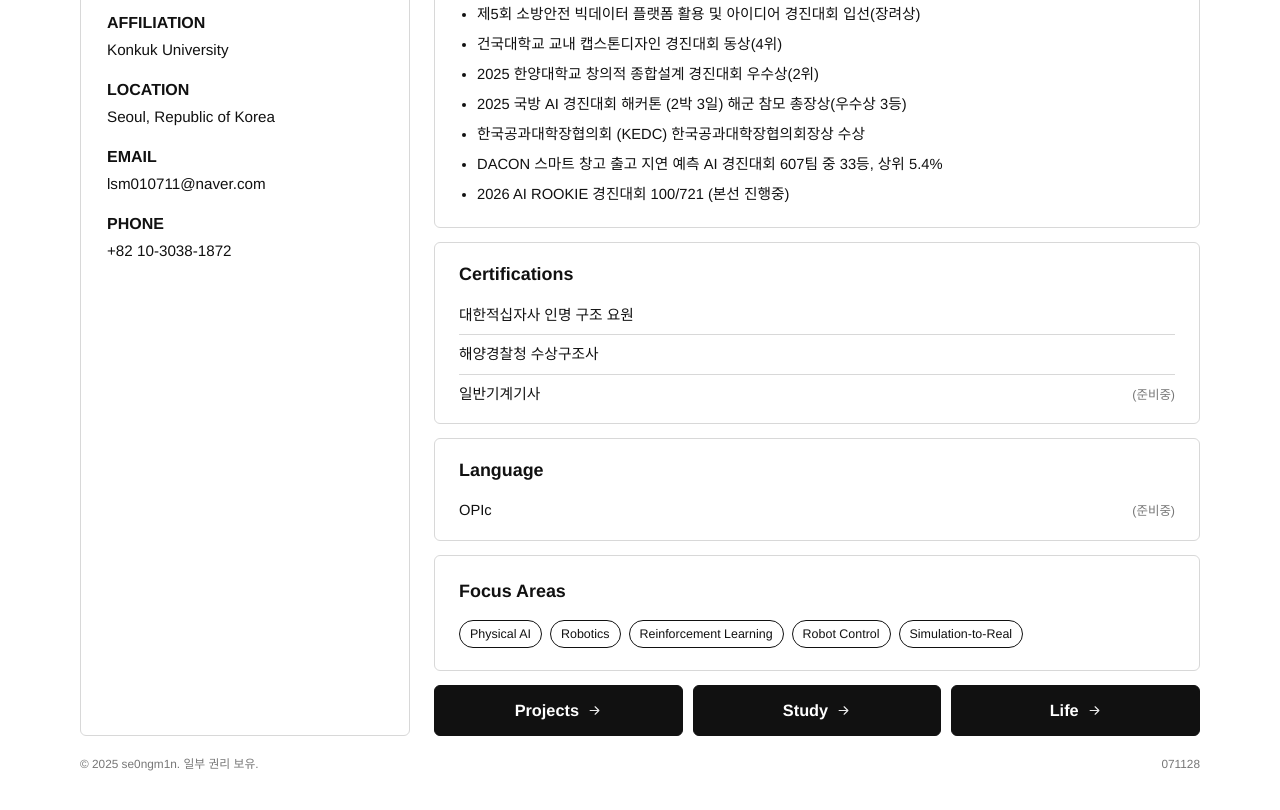
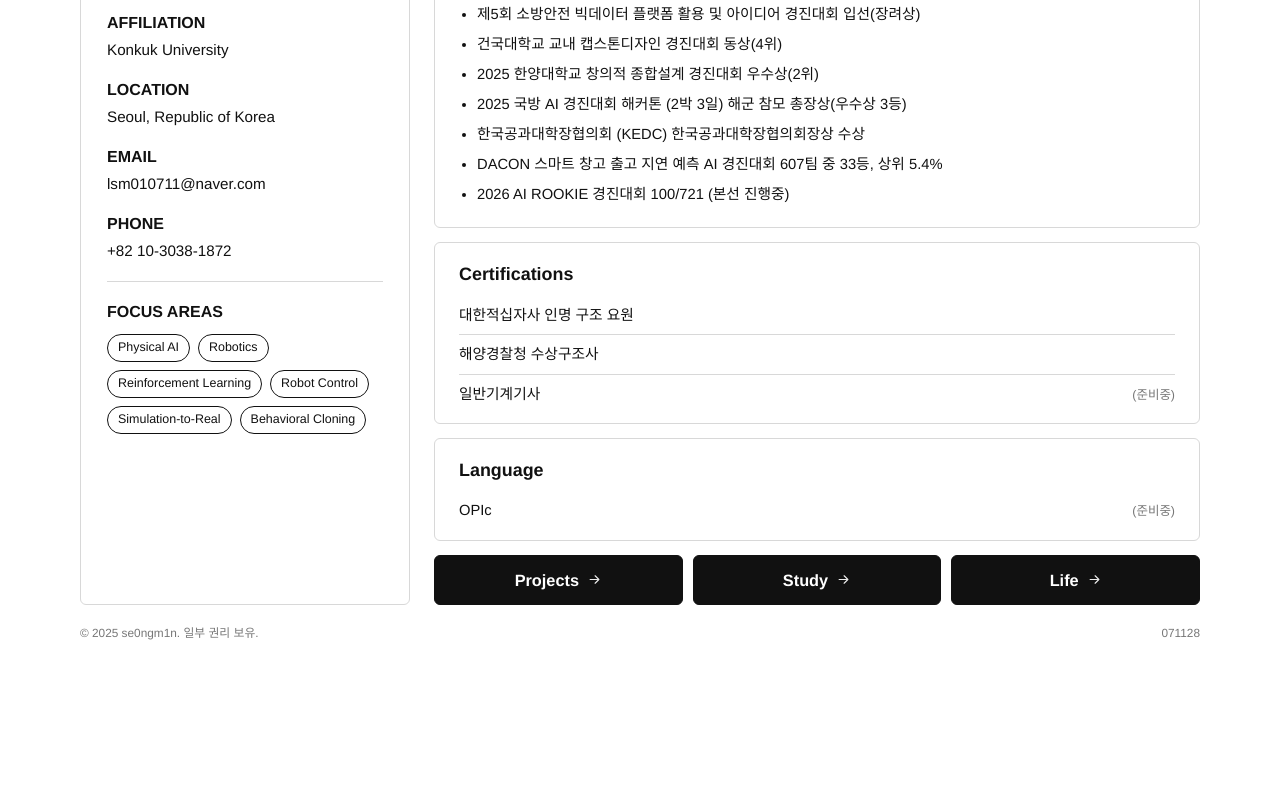
Before and after one commit to se0ngm1n/se0ngm1n.github.io, an Astro site: page / in a window 1280 px wide. Shown: the part 458-1268 px from the top of the page. After the commit the page ends 1158 px from the top, so only its background shows below. Built offline with nearby package versions, Linux system fonts and the light colour scheme; Astro itself is replaced by a stand-in of ours.

Commit message:
Move focus areas to profile sidebar

```diff
--- a/src/components/FocusAreas.astro
+++ b/src/components/FocusAreas.astro
@@ -23,8 +23,6 @@ const { areas } = Astro.props;
   }
 
   .focus-area-chip {
-    position: relative;
-    isolation: isolate;
     display: inline-flex;
     align-items: center;
     min-height: 28px;
@@ -37,109 +35,16 @@ const { areas } = Astro.props;
     line-height: 1.2;
     cursor: default;
     outline: none;
-    overflow: hidden;
     transition:
-      background 0.2s ease,
-      border-color 0.2s ease,
-      box-shadow 0.2s ease,
-      transform 0.2s ease;
-  }
-
-  .focus-area-chip::before,
-  .focus-area-chip::after {
-    position: absolute;
-    inset: 0;
-    border-radius: inherit;
-    content: "";
-    opacity: 0;
-    pointer-events: none;
-  }
-
-  .focus-area-chip::before {
-    z-index: 0;
-    background:
-      radial-gradient(circle at 18% 30%, rgba(120, 200, 255, 0.72), transparent 32%),
-      radial-gradient(circle at 82% 70%, rgba(174, 229, 255, 0.7), transparent 34%),
-      linear-gradient(135deg, rgba(238, 249, 255, 0.96), rgba(196, 232, 255, 0.9));
-    transform: scale(1.02);
-  }
-
-  .focus-area-chip::after {
-    z-index: 1;
-    background:
-      linear-gradient(95deg, transparent 0 20%, rgba(255, 255, 255, 0.82) 32%, transparent 48%),
-      repeating-radial-gradient(
-        ellipse at 50% 110%,
-        rgba(53, 145, 213, 0.26) 0 2px,
-        transparent 2px 9px
-      );
-    background-size: 220% 100%, 120% 120%;
-  }
-
-  .focus-area-chip__label {
-    position: relative;
-    z-index: 2;
+      background 0.16s ease,
+      border-color 0.16s ease,
+      color 0.16s ease;
   }
 
   .focus-area-chip:hover,
   .focus-area-chip:focus-visible {
-    background: #eaf7ff;
-    border-color: #6bb8ee;
-    box-shadow: 0 8px 22px rgba(80, 160, 215, 0.18);
-    transform: translateY(-1px);
-  }
-
-  .focus-area-chip:hover::before,
-  .focus-area-chip:hover::after,
-  .focus-area-chip:focus-visible::before,
-  .focus-area-chip:focus-visible::after {
-    opacity: 1;
-  }
-
-  .focus-area-chip:hover::before,
-  .focus-area-chip:focus-visible::before {
-    animation: focus-water-swell 2.2s ease-in-out infinite;
-  }
-
-  .focus-area-chip:hover::after,
-  .focus-area-chip:focus-visible::after {
-    animation: focus-water-glint 1.8s linear infinite;
-  }
-
-  @keyframes focus-water-swell {
-    0%,
-    100% {
-      transform: scale(0.98) translateY(0);
-      filter: hue-rotate(0deg);
-    }
-
-    45% {
-      transform: scale(1.04) translateY(-1px);
-      filter: hue-rotate(8deg);
-    }
-
-    70% {
-      transform: scale(1.01) translateY(1px);
-    }
-  }
-
-  @keyframes focus-water-glint {
-    0% {
-      background-position: 140% 0, 0 0;
-    }
-
-    100% {
-      background-position: -80% 0, 28px -16px;
-    }
-  }
-
-  @media (prefers-reduced-motion: reduce) {
-    .focus-area-chip:hover::before,
-    .focus-area-chip:hover::after,
-    .focus-area-chip:focus-visible::before,
-    .focus-area-chip:focus-visible::after {
-      animation: none;
-    }
+    background: #eeeeee;
+    border-color: #777777;
   }
 
 </style>
--- a/src/data/profile.ts
+++ b/src/data/profile.ts
@@ -61,6 +61,7 @@ export const profile = {
     'Reinforcement Learning',
     'Robot Control',
     'Simulation-to-Real',
+    'Behavioral Cloning',
   ],
   navigationCards: [
     {
--- a/src/pages/index.astro
+++ b/src/pages/index.astro
@@ -66,6 +66,11 @@ const hasLanguages = profile.languages.length > 0;
           )}
         </dl>
 
+        <section class="profile-focus" aria-labelledby="profile-focus-title">
+          <h2 id="profile-focus-title">Focus Areas</h2>
+          <FocusAreas areas={profile.focusAreas} />
+        </section>
+
         {hasResume && (
           <div class="resume-box">
             <a class="button-link" href={profile.resume.href} download>Download Resume PDF</a>
@@ -124,11 +129,6 @@ const hasLanguages = profile.languages.length > 0;
             </ul>
           </section>
         )}
-
-        <section class="section-card info-section">
-          <h2 class="section-title">Focus Areas</h2>
-          <FocusAreas areas={profile.focusAreas} />
-        </section>
 
         <nav class="nav-card-grid" aria-label="Portfolio sections">
           {profile.navigationCards.map((card) => (
@@ -266,6 +266,21 @@ const hasLanguages = profile.languages.length > 0;
 
   .contact-list a:hover {
     color: var(--accent-2);
+  }
+
+  .profile-focus {
+    display: grid;
+    gap: 10px;
+    padding-top: 18px;
+    border-top: 1px solid var(--line);
+  }
+
+  .profile-focus h2 {
+    color: var(--text);
+    font-size: 1rem;
+    font-weight: 800;
+    letter-spacing: 0;
+    text-transform: uppercase;
   }
 
   .resume-box {
```
